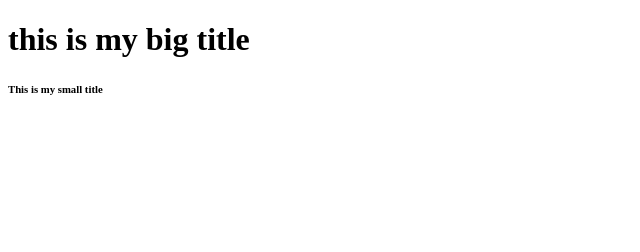
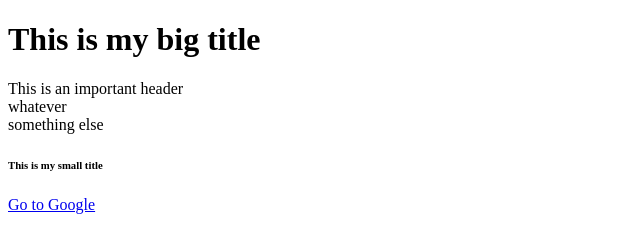
Before and after one commit to CodingSunny39/kakao-clone, a plain HTML site: page index.html in a window 1280 px wide. Shown: the whole page, without its empty margins (0-640 px from the left). Drawn offline with Linux system fonts and the light colour scheme.

Commit message:
Mudule2 Index update.html
after studying Mudule2

```diff
--- a/index.html
+++ b/index.html
@@ -1,10 +1,23 @@
 <!DOCTYPE html>
 <html>
   <head>
+    <meta charset="utf-8" />
+    <meta name="author" content="Nomad Coders" />
+    <meta name="description" content="Welcome to my Kakao Clone" />
+
     <title>This is my title</title>
   </head>
   <body>
-      <h1>this is my big title</h1>
-      <h6>This is my small title</h6>
+    <section></section>
+    <h1>This is my big title</h1>
+    <header>This is an important header</header>
+    <div>whatever</div>
+    <span>something else</span>
 
+    <h6>This is my small title</h6>
+
+    <a href="http:google.com" target="_blank">Go to Google</a>
+  </section>
+    </body>
+  </body>
 </html>
```
